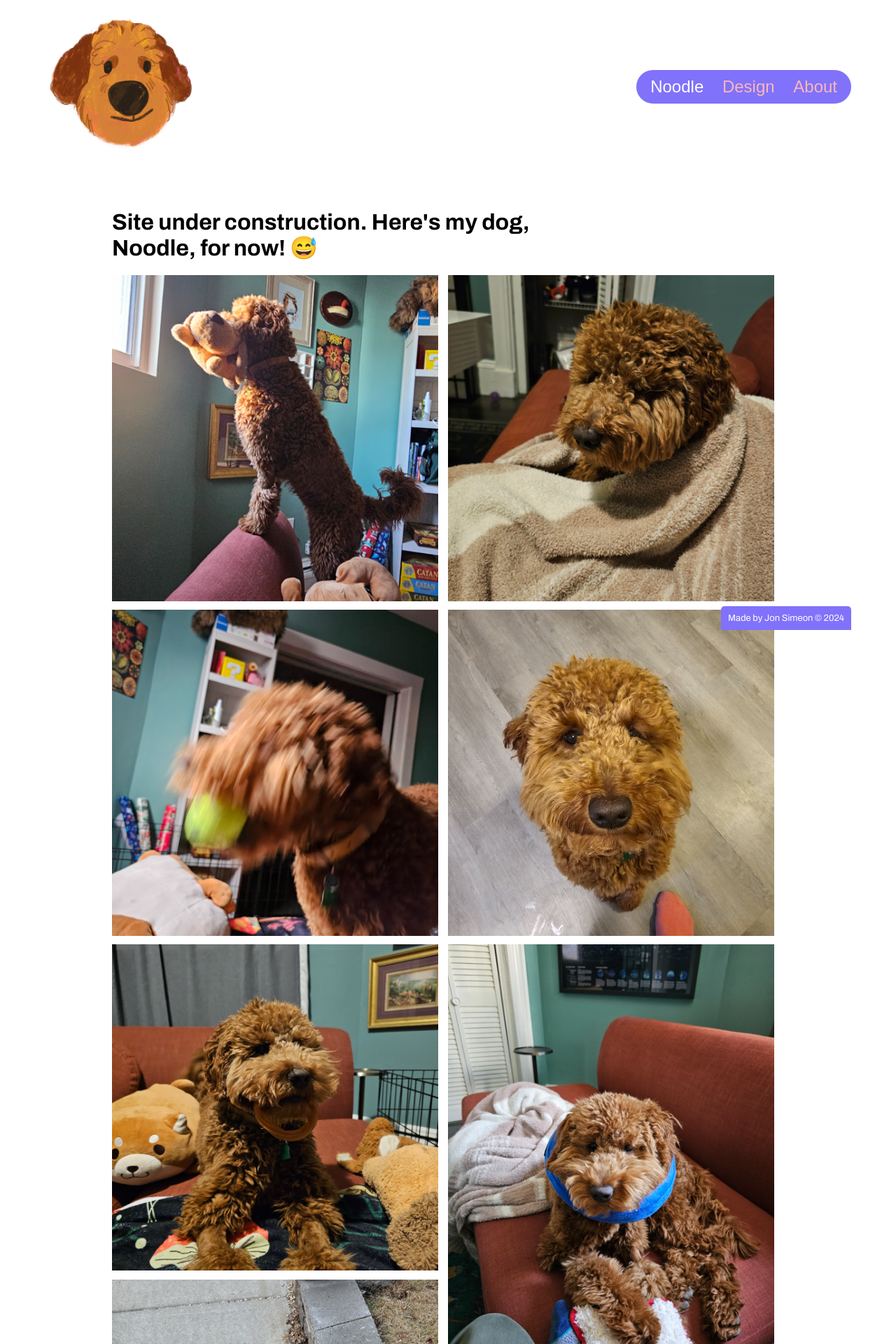
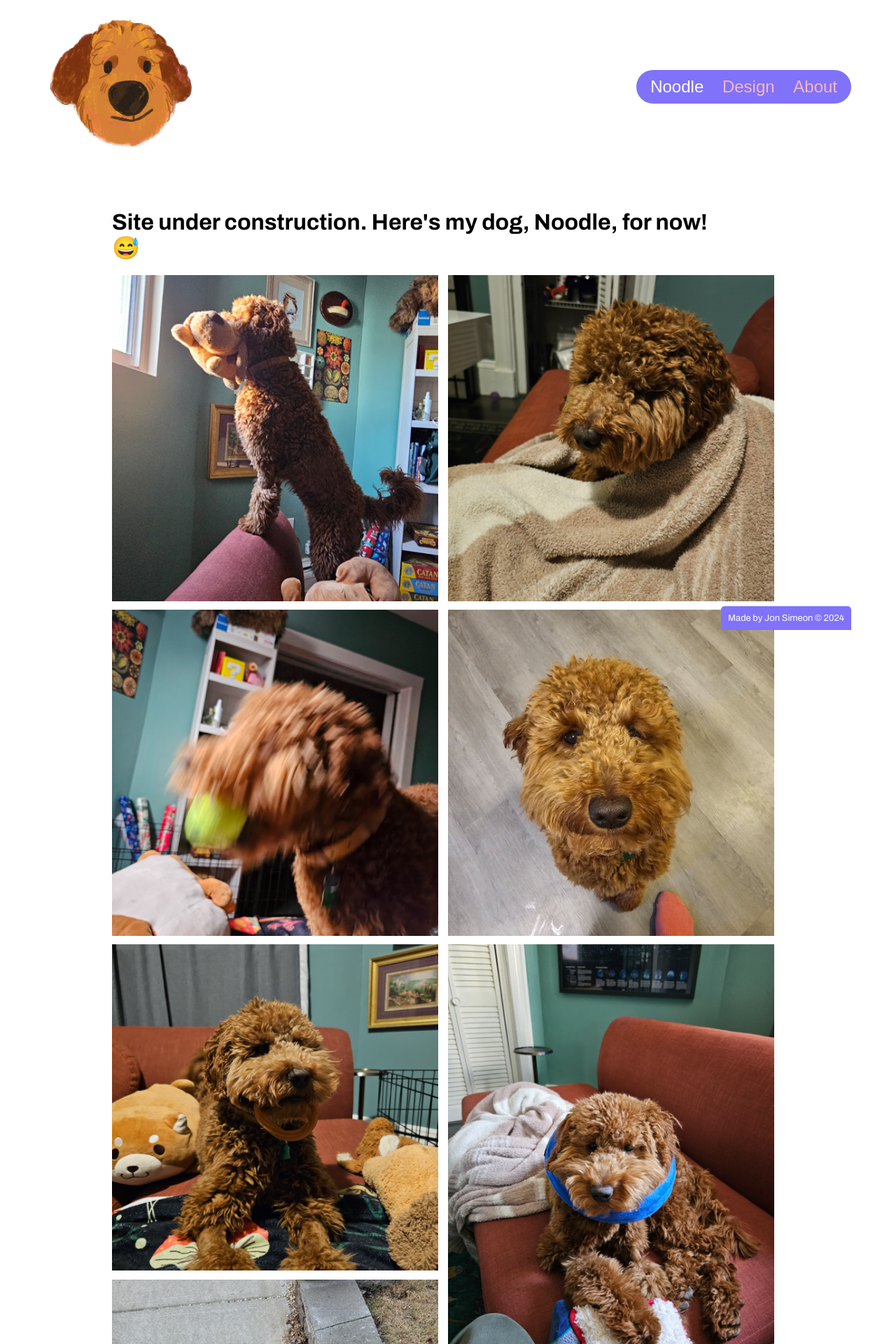
Before and after one commit to GianniBuoni/giannibuoni.github.io, a Jekyll site: the page built from index.html, in a window 1280 px wide. Shown: the top 1920 px of the page at 70% size. Built offline with Jekyll 4.4.1, drawn with Linux system fonts in a browser that asks for light colours; some web fonts are replaced.

Commit message:
Tyop fixes, text handling changes!

```diff
--- a/_includes/sass/uniqueElements.scss
+++ b/_includes/sass/uniqueElements.scss
@@ -37,7 +37,10 @@ nav {
     :first-child {
         padding-top: 0;
     }
-    h1, p, ul {
+    h1{
+        width: 90%;
+    }
+    p, ul {
         width: 75%;
     }
   }
```
